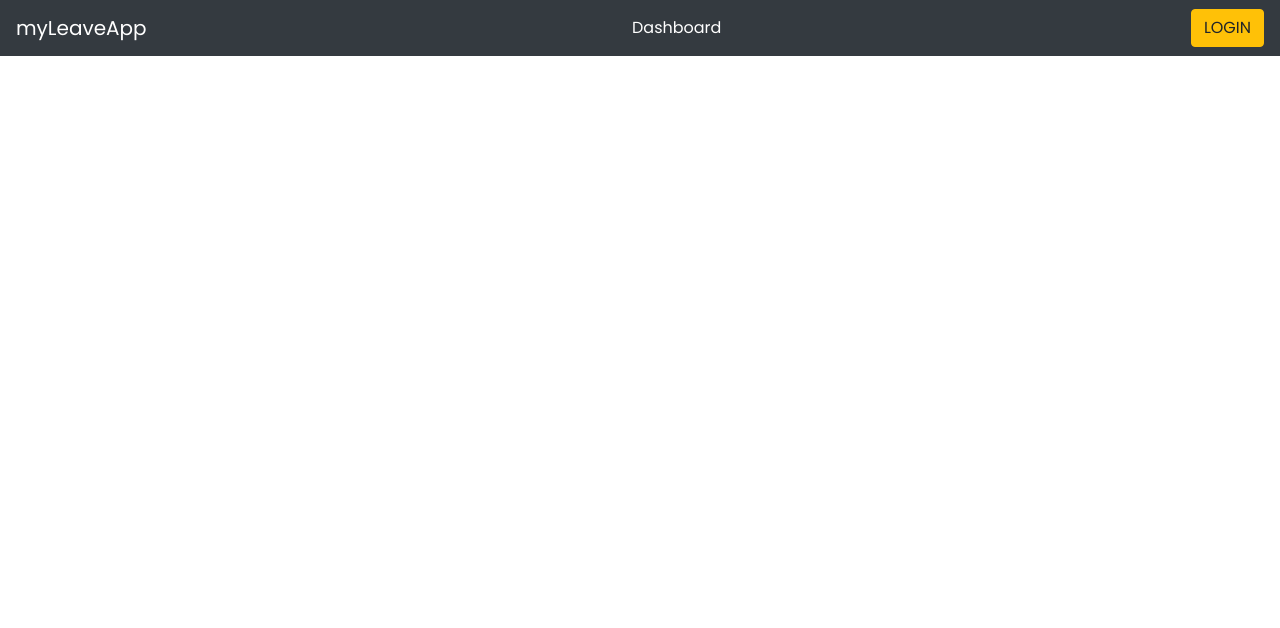
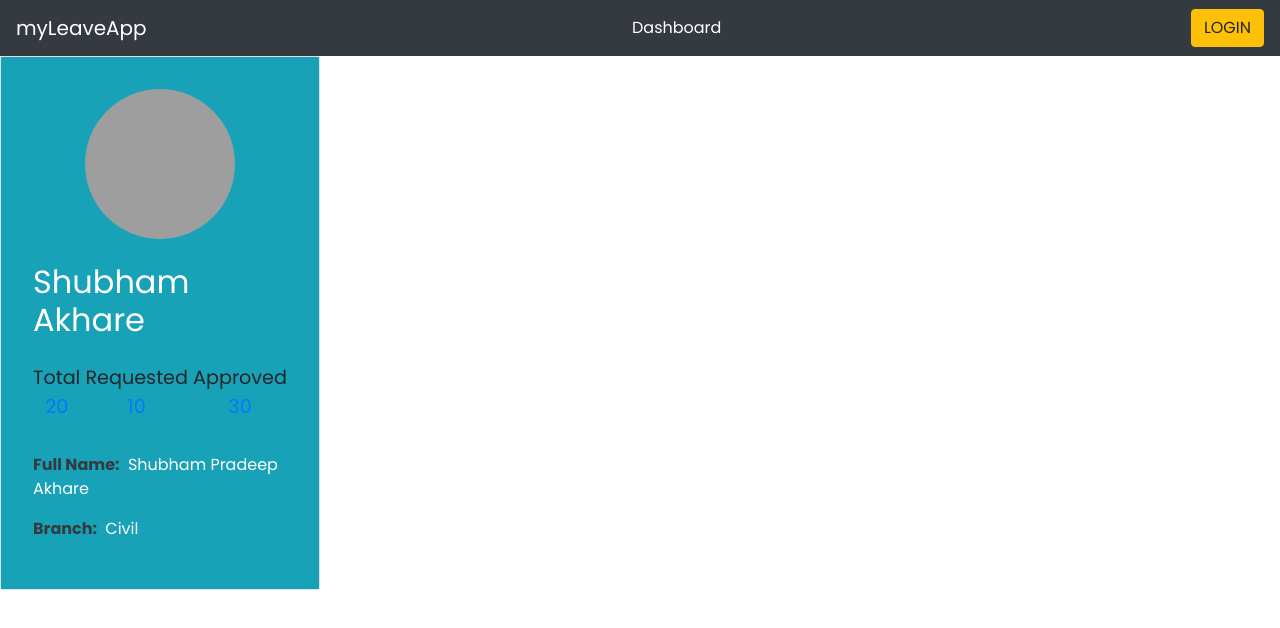
Before and after one commit to akshubham63/myLeaveManageApp, an Angular app: page / in a window 1280 px wide. Shown: the top 628 px of the page. Built offline with nearby package versions, Linux system fonts and the light colour scheme; grey boxes are pictures that could not be loaded.

Commit message:
profile view created

```diff
--- a/src/app/app.component.html
+++ b/src/app/app.component.html
@@ -4,4 +4,5 @@
 
 <div class="container-fluid">
     <app-navbar></app-navbar>
+    <app-dashboard></app-dashboard>
 </div>
--- a/src/app/app.module.ts
+++ b/src/app/app.module.ts
@@ -9,13 +9,17 @@ import { LoginComponent } from './shared/component/account/login/login.component
 import { AppComponent } from './app.component';
 import { SignupComponent } from './shared/component/account/signup/signup.component';
 import { NavbarComponent } from './component/navbar/navbar.component';
+import { DashboardComponent } from './component/dashboard/dashboard.component';
+import { ProfileComponent } from './shared/component/profile/profile.component';
 
 @NgModule({
   declarations: [
     AppComponent,
     LoginComponent,
     SignupComponent,
-    NavbarComponent
+    NavbarComponent,
+    DashboardComponent,
+    ProfileComponent
   ],
   imports: [
     BrowserModule,
--- /dev/null
+++ b/src/app/component/dashboard/dashboard.component.html
@@ -0,0 +1,5 @@
+<div class="row">
+    <div class="col-md-3 p-0">
+        <app-profile></app-profile>
+    </div>
+</div>
--- /dev/null
+++ b/src/app/component/dashboard/dashboard.component.ts
@@ -0,0 +1,15 @@
+import { Component, OnInit } from '@angular/core';
+
+@Component({
+  selector: 'app-dashboard',
+  templateUrl: './dashboard.component.html',
+  styleUrls: ['./dashboard.component.scss']
+})
+export class DashboardComponent implements OnInit {
+
+  constructor() { }
+
+  ngOnInit(): void {
+  }
+
+}
--- /dev/null
+++ b/src/app/shared/component/profile/profile.component.html
@@ -0,0 +1,36 @@
+<div class="card">
+    <div class="card-body bg-info">
+        <div class="profile-img">
+            <img src="https://images.unsplash.com/photo-1683369537992-6e4b88072e1f?ixlib=rb-4.0.3&ixid=MnwxMjA3fDB8MHxwaG90by1wYWdlfHx8fGVufDB8fHx8&auto=format&fit=crop&w=387&q=80" alt="" class="img-fluid img-rounded w-100 h-100">
+        </div>
+        <h2 class="profile-heading text-capitalize text-white">shubham akhare</h2>
+        <div class="requestHistory">
+            <div class="requestHistory-count">
+                <span class="text-capitalize">Total</span>
+                <span>
+                    <a href="">20</a>
+                </span>
+            </div>
+            <div class="requestHistory-count">
+                <span class="text-capitalize">Requested</span>
+                <span>
+                    <a href="">10</a>
+                </span>
+            </div>
+            <div class="requestHistory-count">
+                <span class="text-capitalize">Approved</span>
+                <span>
+                    <a href="">30</a>
+                </span>
+            </div>
+        </div>
+        <div class="user-info">
+            <p class="text-white text-capitalize">
+                <span class="font-weight-bold text-dark mr-1">full name:</span> shubham pradeep akhare
+            </p>
+            <p class="text-white text-capitalize">
+                <span class="font-weight-bold text-dark mr-1">branch:</span> civil
+            </p>
+        </div>
+    </div>
+</div>
--- /dev/null
+++ b/src/app/shared/component/profile/profile.component.scss
@@ -0,0 +1,33 @@
+@import '../../../../assets/scss/utilities/mixin';
+.card{
+    .card-body{
+        @include content-center;
+        flex-direction: column;
+        padding: 2rem;
+        .profile-heading{
+            margin-bottom: 1.5rem;
+        }
+        .requestHistory{
+            display: flex;
+            justify-content: space-between;
+            align-items: center;
+            width: 100%;
+            margin-bottom: 2rem;
+        }
+        .requestHistory-count{
+            display: flex;
+            flex-direction: column;
+            align-items: center;
+            font-size: 1.2rem;
+            cursor: pointer;
+        }
+    }
+    .profile-img{
+        width: 150px;
+        height: 150px;
+        margin-bottom: 1.5rem;
+        img{
+            border-radius: 50%;
+        }
+    }
+}
```
Also changed, not shown: src/app/shared/component/profile/profile.component.ts (added, +9 -0 lines), src/app/component/dashboard/dashboard.component.scss (added), 1 other file (tests, documents, lock files or other folders).
